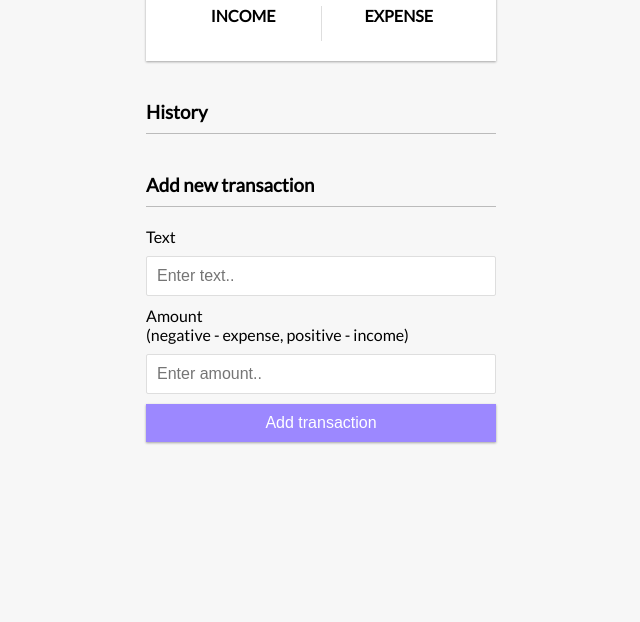
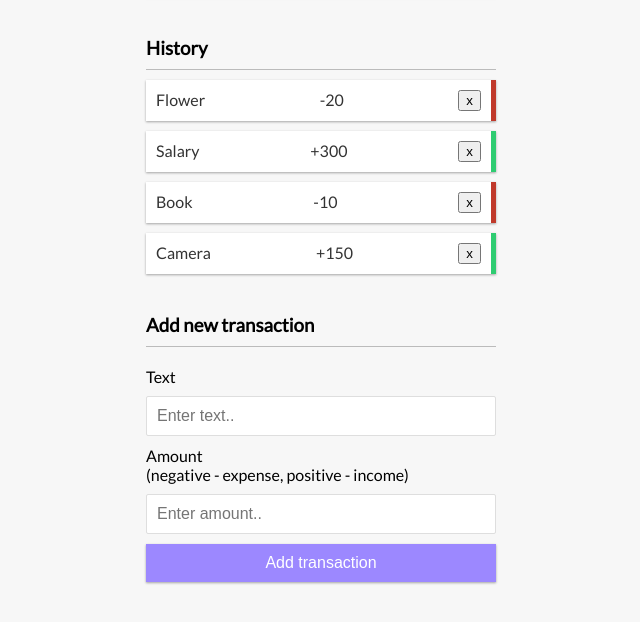
Before and after one commit to hazimmazley/expense-tracker, a plain HTML site: page index.html in a window 1280 px wide. Shown: the part 244-866 px from the top of the page, without its empty margins (319-959 px from the left). Before the commit the page ends 800 px from the top, so only its background shows below. Drawn offline with Linux system fonts and the light colour scheme.

Commit message:
add transactions to dom

```diff
--- a/index.html
+++ b/index.html
@@ -16,11 +16,11 @@
         <div class="inc-exp-container">
             <div>
                 <h4>Income</h4>
-                <p id="money-plus" class="money-plus"></p>
+                <p id="money-plus" class="money plus"></p>
             </div>
             <div>
                 <h4>Expense</h4>
-                <p id="money-minus" class="money-minus"></p>
+                <p id="money-minus" class="money minus"></p>
             </div>
         </div>
 
--- a/script.js
+++ b/script.js
@@ -0,0 +1,42 @@
+const balance = document.getElementById('balance');
+const money_plus = document.getElementById('money-plus');
+const money_minus = document.getElementById('money-minus');
+const list = document.getElementById('list');
+const form = document.getElementById('form');
+const text = document.getElementById('text');
+const amount = document.getElementById('amount');
+
+const dummyTransactions = [
+  { id: 1, text: 'Flower', amount: -20 },
+  { id: 2, text: 'Salary', amount: 300 },
+  { id: 3, text: 'Book', amount: -10 },
+  { id: 4, text: 'Camera', amount: 150 }
+];
+
+let transactions = dummyTransactions;
+
+// Add transactios to DOM list
+function addTransactionDOM(transaction) {
+    const sign = transaction.amount < 0 ? '-' : '+';
+
+    const item = document.createElement('li');
+
+    // Add class based on value
+    item.classList.add(transaction.amount < 0 ? 'minus'  : 'plus');
+
+    item.innerHTML = `
+        ${transaction.text} <span>${sign}${Math.abs(transaction.amount)}</span>
+        <button class"delete-btn">x</button>
+    `;
+
+    list.appendChild(item)
+}
+
+// Init app
+function init() {
+    list.innerHTML = '';
+
+    transactions.forEach(addTransactionDOM);
+}
+
+init();
```
